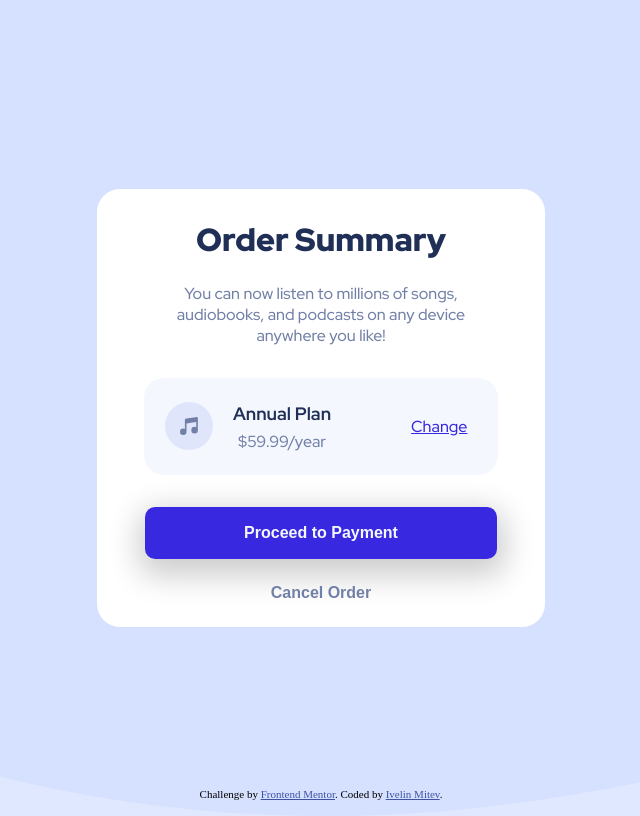
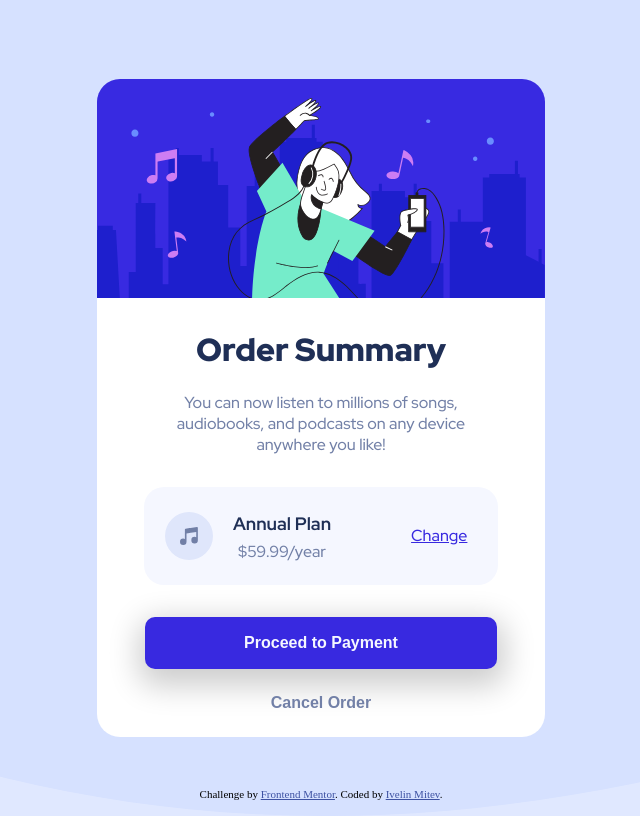
Before and after one commit to ivelinsm/order-summery-component, a plain HTML site: page index.html in a window 1280 px wide. Shown: the whole page, without its empty margins (319-959 px from the left). Drawn offline with Linux system fonts and the light colour scheme; the site is published under a folder, as on GitHub Pages, so addresses that start at the root find nothing.

Commit message:
Update index.html

```diff
--- a/index.html
+++ b/index.html
@@ -29,7 +29,7 @@
 <body>
 
   <div class="container">
-    <img id="hero" src="/images/illustration-hero.svg" alt="" aria-hidden="true">
+    <img id="hero" src="./images/illustration-hero.svg" alt="" aria-hidden="true">
 
     <div id="content">
       <h1>Order Summary</h1>
```
